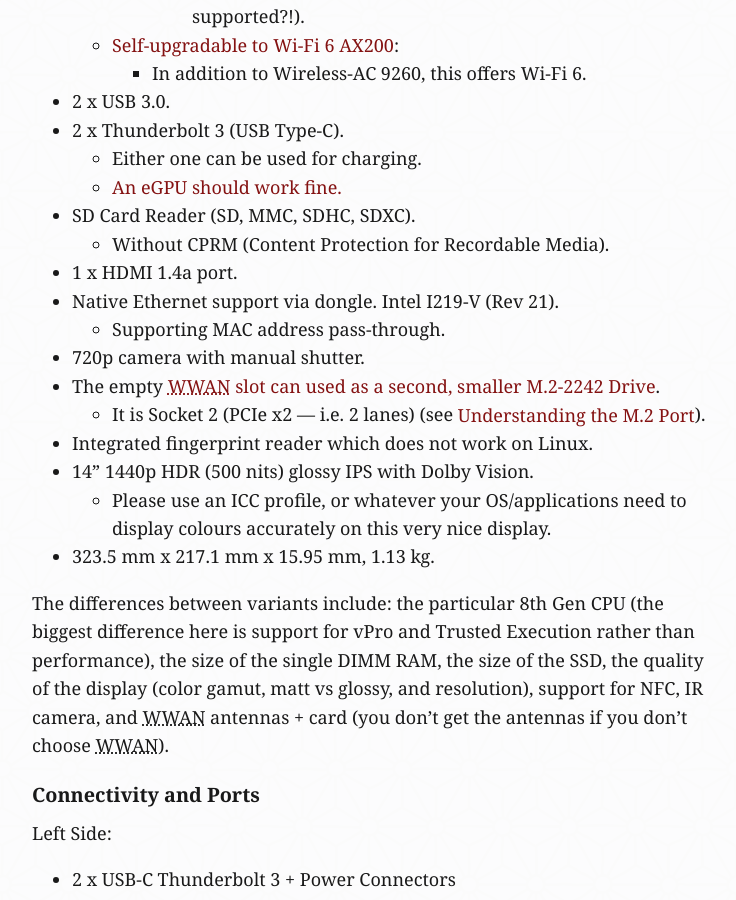
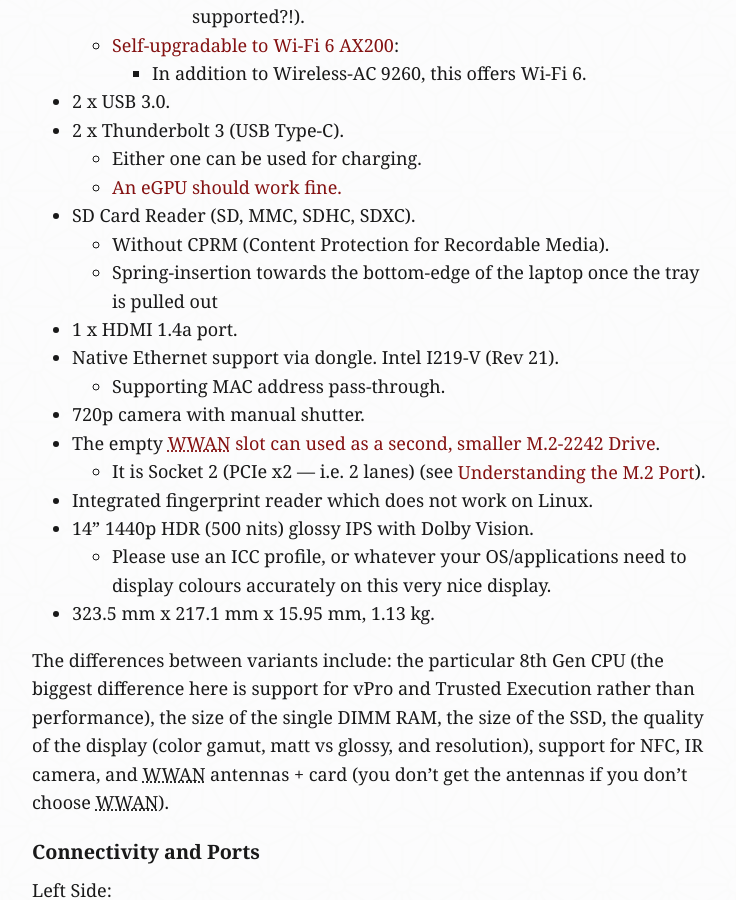
Before and after one commit to QasimK/qasimk.github.io, a Jekyll site: the page built from collections/_posts/2018-07-29-thinkpad_x1c6.md, in a window 1280 px wide and 900 px high, scrolled down 2063 px. Shown: the whole window, without its empty margins (266-1002 px from the left). Built offline with Jekyll 4.4.1, drawn with Linux system fonts in a browser that asks for light colours; some web fonts are replaced.

Commit message:
Articles

```diff
--- a/collections/_posts/2018-07-29-thinkpad_x1c6.md
+++ b/collections/_posts/2018-07-29-thinkpad_x1c6.md
@@ -77,6 +77,7 @@
     * [An eGPU should work fine.][egpu-example]
 * SD Card Reader (SD, MMC, SDHC, SDXC).
     * Without CPRM (Content Protection for Recordable Media).
+    * Spring-insertion towards the bottom-edge of the laptop once the tray is pulled out
 * 1 x HDMI 1.4a port.
 * Native Ethernet support via dongle. Intel I219-V (Rev 21).
     * Supporting MAC address pass-through.
```
